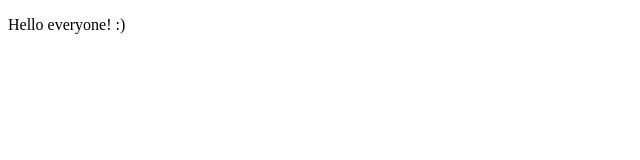
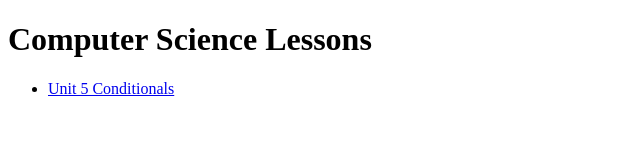
Before and after one commit to Rod7101/Rod7101.github.io, a plain HTML site: page index.html in a window 1280 px wide. Shown: the whole page, without its empty margins (0-640 px from the left). Drawn offline with Linux system fonts and the light colour scheme.

Commit message:
Update index.html

```diff
--- a/index.html
+++ b/index.html
@@ -7,6 +7,11 @@
     <title>Document</title>
 </head>
 <body>
-    <p>Hello everyone! :)</p>
+    <h1>Computer Science Lessons</h1>
+    <ul>
+        <li>
+            <a href="/U5_conditionals/conditionals.html">Unit 5 Conditionals</a>
+        </li>
+    </ul>
 </body>
 </html>
```
